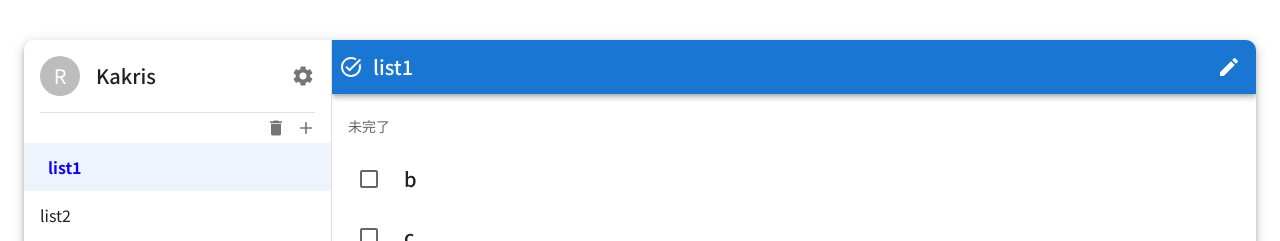
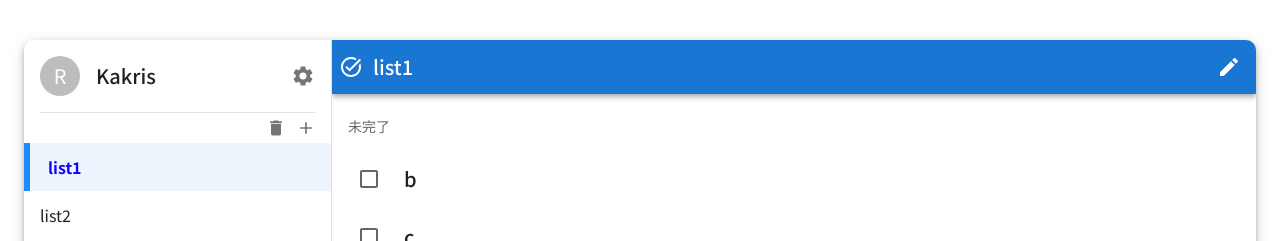
Before and after one commit to kakris704/todo-firebase-material, a React (Create React App) app: page / in a window 1280 px wide. Shown: the top 241 px of the page. Built offline with nearby package versions, Linux system fonts and the light colour scheme.

Commit message:
選択中のリストをわかりやすく

```diff
--- a/src/components/todo/List.tsx
+++ b/src/components/todo/List.tsx
@@ -24,10 +24,18 @@ const TempTodoList = ({ Itemindex, selectIndex, setSelectIndex, text }: {Itemind
         '&.Mui-selected .MuiListItemText-primary': {
           fontWeight:700,
           ml:1,
-          color:'#1100ff'
+          color:'#1100ff',
         },
         '.MuiListItemText-primary': {
           transition: '.15s ease'
+        },
+        '&.Mui-selected::before': {
+          position:'absolute',
+          content:'""',
+          width:'10px',
+          height:'100%',
+          ml:'-20px',
+          backgroundColor:'#2189ff'
         }
       }}
     >
```
